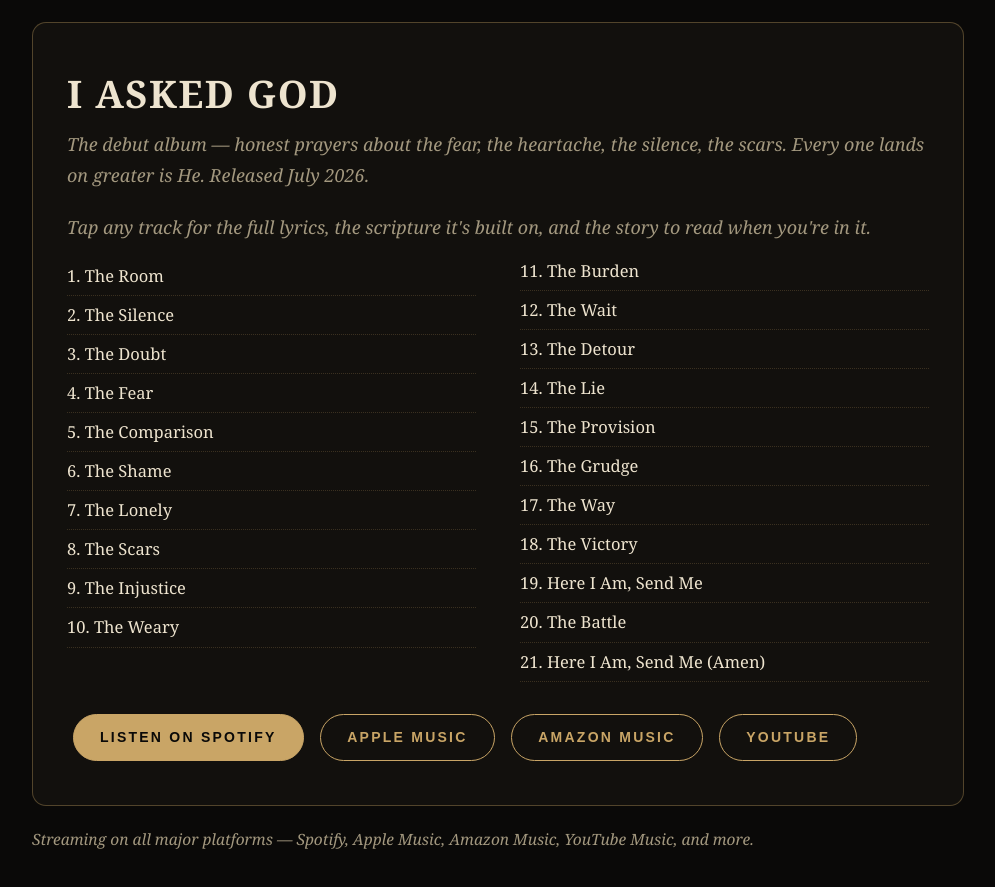
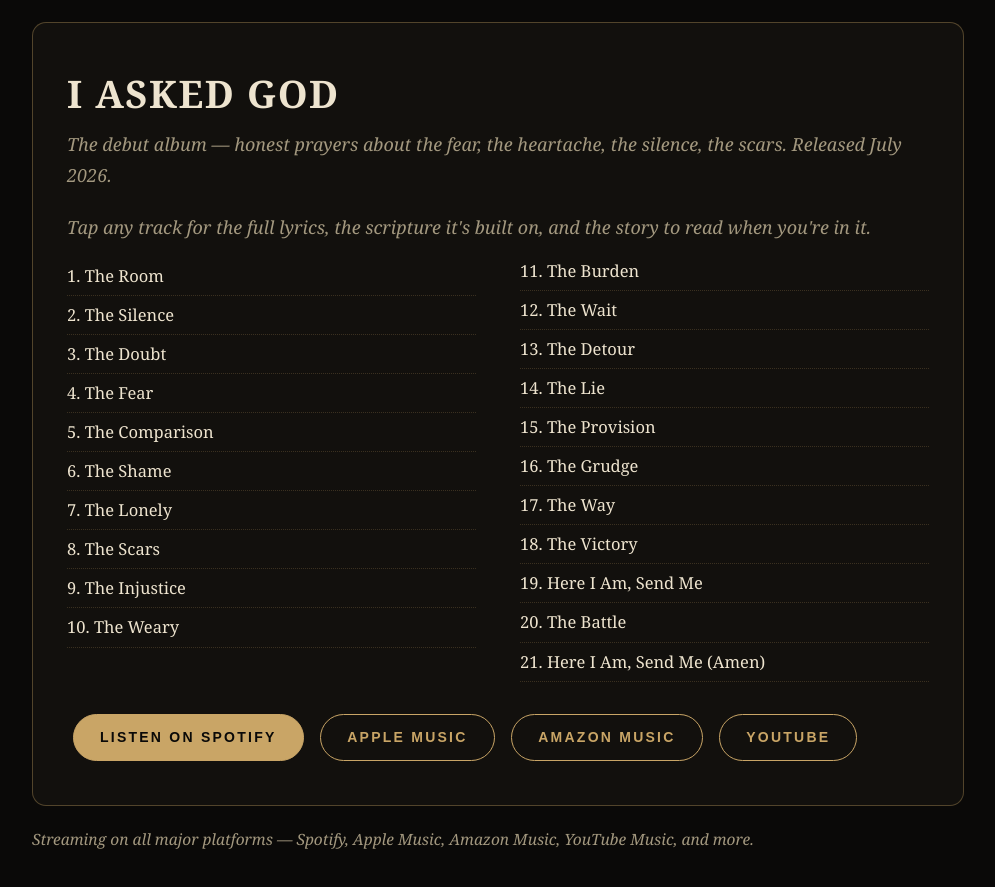
Before and after one commit to felicianevin-lgtm/unlikelydisciples.com, a plain HTML site: page index.html in a window 1280 px wide. Shown: the part 820-1707 px from the top of the page, without its empty margins (142-1137 px from the left). Drawn offline with Linux system fonts and the light colour scheme.

Commit message:
Remove 'greater is He' line from album blurb

```diff
--- a/index.html
+++ b/index.html
@@ -194,7 +194,7 @@
     <div class="rule"></div>
     <div class="album">
       <h3>I&nbsp;ASKED&nbsp;GOD</h3>
-      <p class="sub">The debut album — honest prayers about the fear, the heartache, the silence, the scars. Every one lands on <em>greater is He</em>. Released July 2026.</p>
+      <p class="sub">The debut album — honest prayers about the fear, the heartache, the silence, the scars. Released July 2026.</p>
       <p class="sub" style="margin-bottom:14px">Tap any track for the full lyrics, the scripture
          it's built on, and the story to read when you're in it.</p>
       <ol class="tracks">
```
